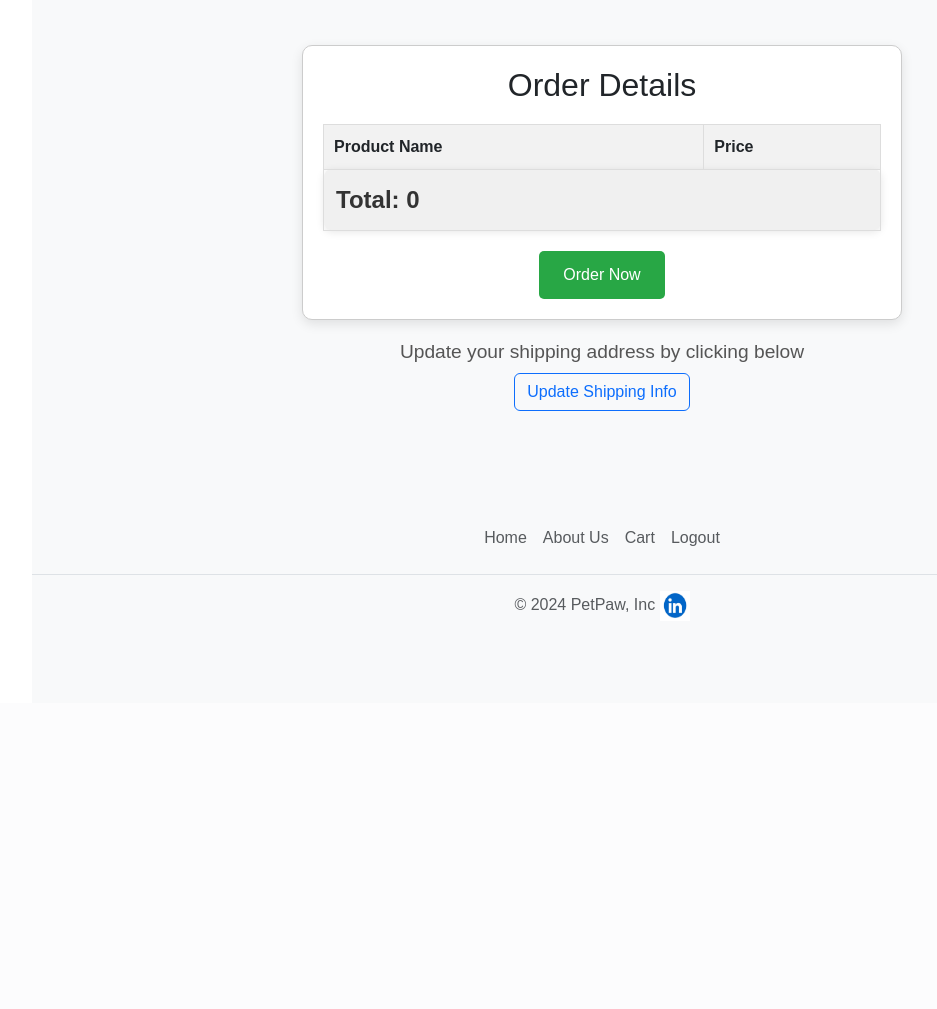
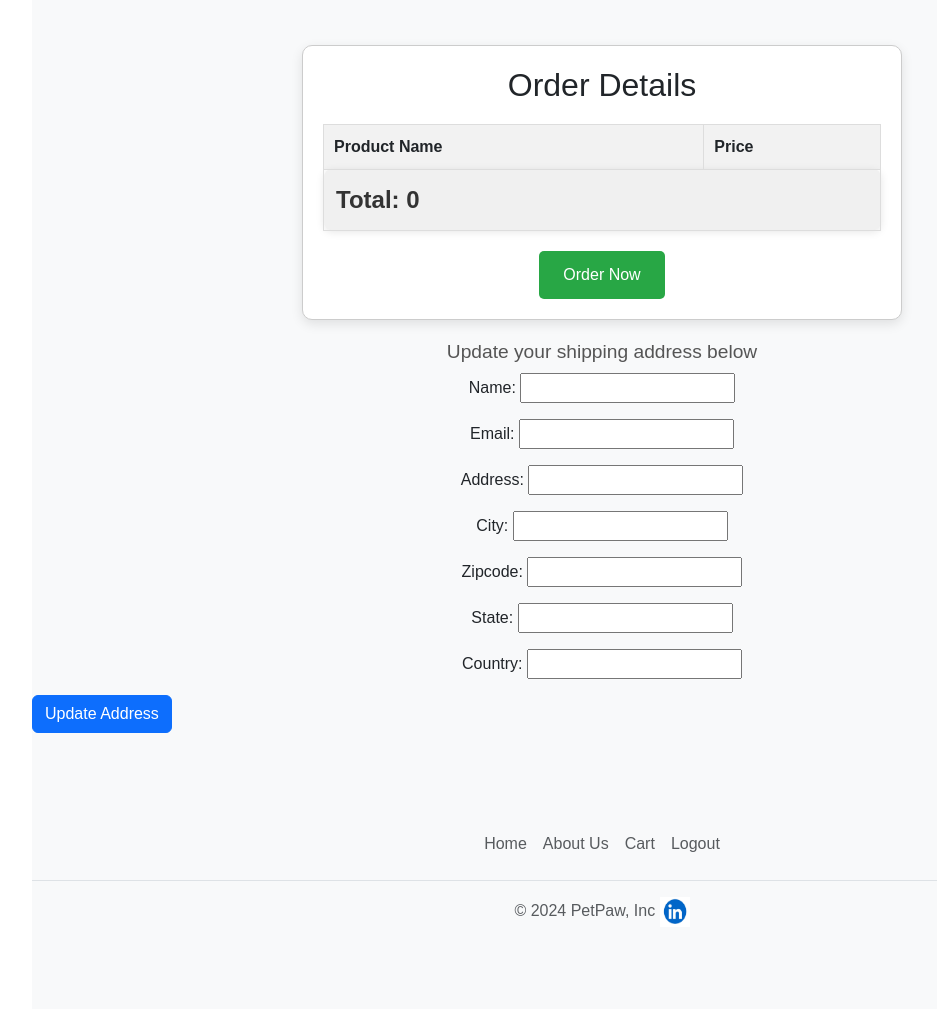
Before and after one commit to Onkarsawant111/petfam_final_project_1, a Django app: page /checkout/ in a window 1280 px wide. Shown: the part 111-1120 px from the top of the page, without its empty margins (38-975 px from the left). Before the commit the page ends 729 px from the top, so only its background shows below. Run offline with Django 5.2, Linux system fonts and the light colour scheme; the visitor is signed in with stand-in values (Sample User, id 1); data that the repository does not hold is empty; some libraries are stand-ins or nearby versions.

Commit message:
created shippig address form and added it into our checkout page, coz we need to know the shipping address of the customer also admin needs to who is ordering product

```diff
--- a/payment/admin.py
+++ b/payment/admin.py
@@ -1,7 +1,11 @@
 from django.contrib import admin
-from .models import Order, Order_items
+from .models import Order, Order_items, Shipping_address
 
 # Register your models here.
+class ShippingAddress(admin.ModelAdmin):
+    list_display = ['id','user','name','email','address','city','zipcode','state','country']
+admin.site.register(Shipping_address, ShippingAddress)
+
 class Orders(admin.ModelAdmin):
     list_display = ['id','name','email','address','amount_paid','date_ordered']
 admin.site.register(Order, Orders)
--- /dev/null
+++ b/payment/forms.py
@@ -0,0 +1,16 @@
+from django import forms
+from .models import Shipping_address
+
+class Shippingform(forms.ModelForm):
+    name = forms.CharField(max_length=250, required='')
+    email = forms.EmailField(max_length=250, required='')
+    address = forms.CharField(max_length=250, required='')
+    city = forms.CharField(max_length=20, required='')
+    zipcode = forms.CharField(max_length=20, required='')
+    state = forms.CharField(max_length=20, required='')
+    country = forms.CharField(max_length=20, required='')
+
+    class Meta: # posting this form input details in which model:
+        model = Shipping_address
+        fields = ['name','email','address','city','zipcode','state','country']
+        exclude = ['user',] # exclude the user field from above model
--- a/payment/models.py
+++ b/payment/models.py
@@ -3,6 +3,22 @@ from products.models import Products
 from django.contrib.auth.models import User
 
 # Create your models here.
+# very imp model as it gives us idea about which user has put the order in 'Order' model and also let us know that where we need to ship the order
+class Shipping_address(models.Model):
+    user = models.ForeignKey(User, on_delete=models.CASCADE)
+    name = models.CharField(max_length=250)
+    email = models.EmailField(max_length=250)
+    address = models.CharField(max_length=250)
+    city = models.CharField(max_length=20)
+    zipcode = models.CharField(max_length=20)
+    state = models.CharField(max_length=20)
+    country = models.CharField(max_length=20)
+
+    class Meta: #dont pluralize shipping_address
+        verbose_name_plural = "shipping address"
+
+    def __str__(self):
+        return f'shipping address - {str(self.id)}'
 class Order(models.Model):  # complete order will be into this
     user = models.ForeignKey(User, on_delete=models.CASCADE, null=True, blank=True)
     name = models.CharField(max_length=250)
--- a/payment/views.py
+++ b/payment/views.py
@@ -1,10 +1,28 @@
-from django.shortcuts import render
-from .models import Order, Order_items
+from django.shortcuts import render, redirect
+from .models import Shipping_address
+from .forms import Shippingform
 from cart.cart import Cart
 
-# Create your views here.
 def checkout(request):
     cart = Cart(request)
-    total = cart.cart_total_price() # total price of products in cart
-    cart_products = cart.get_prods # call the function of 'cart.py'
-    return render(request, 'checkout.html', {'cart_products':cart_products, 'total': total})
+    total = cart.cart_total_price()
+    cart_products = cart.get_prods()
+
+    if request.user.is_authenticated:
+        try:
+            shipping_user = Shipping_address.objects.get(user=request.user)
+            shipping_form = Shippingform(request.POST or None, instance=shipping_user)
+        except Shipping_address.DoesNotExist:
+            shipping_user = None
+            shipping_form = Shippingform(request.POST or None)
+
+        if request.method == 'POST':
+            if shipping_form.is_valid():
+                shipping_instance = shipping_form.save(commit=False)
+                shipping_instance.user = request.user
+                shipping_instance.save()
+                return redirect('checkout_success')  # Replace with your desired URL name
+
+        return render(request, 'checkout.html', {'cart_products': cart_products, 'total': total, 'shipping_form': shipping_form})
+    else:
+        return redirect('login')  # Redirect to login page if user is not authenticated
--- a/register/views.py
+++ b/register/views.py
@@ -25,7 +25,7 @@ def register(request):
         form = Register()
         return render(request, 'register.html', {'form': form})
 
-def user_info(request):  # adding phone no and adress in our User model
+def user_info(request):  # adding phone no and address in our User model
     if request.user.is_authenticated:
         # Attempt to get the Customer_profile for the current user
         try:
--- a/template/checkout.html
+++ b/template/checkout.html
@@ -104,10 +104,10 @@
         <a href="" class="btn-order-now">Order Now</a>
     </div>
     <div class="update-shipping-info">
-        <h5 class="header-text">Update your shipping address by clicking below</h5>
-        <p><a href="{% url 'user_info' %}" class="btn btn-outline-primary">Update Shipping Info</a></p>
+        <h5 class="header-text">Update your shipping address below</h5>
+            {{ shipping_form.as_p }}
+            <button type="submit" class="btn btn-primary">Update Address</button>
     </div>
 </div>
 
-
 {% endblock content %}
```
Also changed, not shown: payment/migrations/0002_shipping_address.py (added), payment/migrations/0003_rename_adderss_shipping_address_address.py (added).
